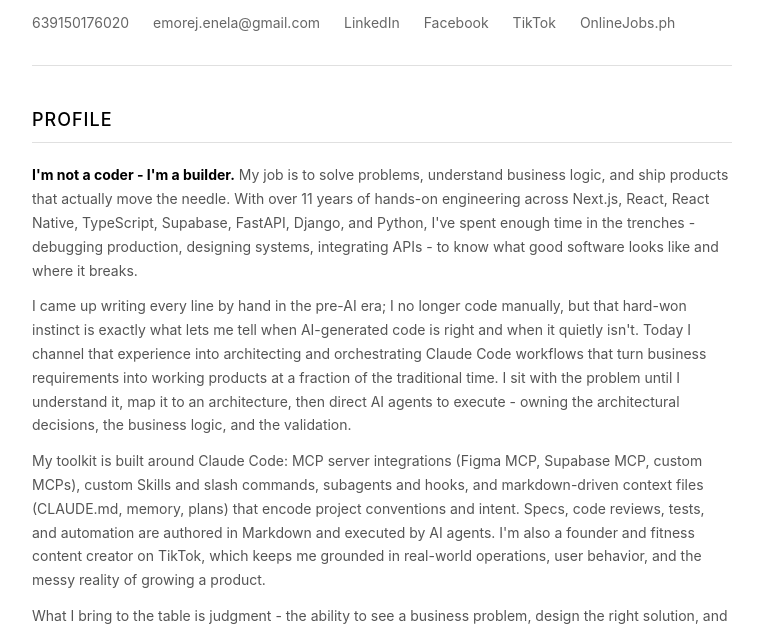
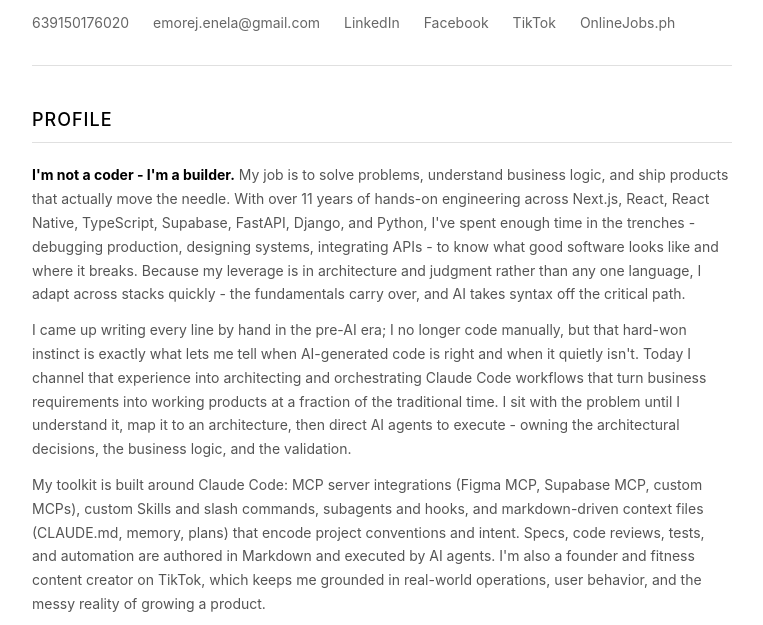
Before and after one commit to jerome2525/resumeapp, a website: page index.html in a window 1280 px wide. Shown: the part 128-753 px from the top of the page, without its empty margins (258-1021 px from the left). Drawn offline with Linux system fonts and the light colour scheme.

Commit message:
Enhance profile section by expanding the description of engineering experience and adaptability across technology stacks, emphasizing the role of architecture and judgment in AI-native workflows. This update aims to provide a clearer narrative of problem-solving capabilities and the integration of AI in product development.

```diff
--- a/index.html
+++ b/index.html
@@ -239,7 +239,7 @@
         <section>
             <h2>Profile</h2>
             <div class="profile">
-                <p><strong>I'm not a coder - I'm a builder.</strong> My job is to solve problems, understand business logic, and ship products that actually move the needle. With over <span id="years-exp">10</span> years of hands-on engineering across Next.js, React, React Native, TypeScript, Supabase, FastAPI, Django, and Python, I've spent enough time in the trenches - debugging production, designing systems, integrating APIs - to know what good software looks like and where it breaks.</p>
+                <p><strong>I'm not a coder - I'm a builder.</strong> My job is to solve problems, understand business logic, and ship products that actually move the needle. With over <span id="years-exp">10</span> years of hands-on engineering across Next.js, React, React Native, TypeScript, Supabase, FastAPI, Django, and Python, I've spent enough time in the trenches - debugging production, designing systems, integrating APIs - to know what good software looks like and where it breaks. Because my leverage is in architecture and judgment rather than any one language, I adapt across stacks quickly - the fundamentals carry over, and AI takes syntax off the critical path.</p>
                 <p>I came up writing every line by hand in the pre-AI era; I no longer code manually, but that hard-won instinct is exactly what lets me tell when AI-generated code is right and when it quietly isn't. Today I channel that experience into architecting and orchestrating Claude Code workflows that turn business requirements into working products at a fraction of the traditional time. I sit with the problem until I understand it, map it to an architecture, then direct AI agents to execute - owning the architectural decisions, the business logic, and the validation.</p>
                 <p>My toolkit is built around Claude Code: MCP server integrations (Figma MCP, Supabase MCP, custom MCPs), custom Skills and slash commands, subagents and hooks, and markdown-driven context files (CLAUDE.md, memory, plans) that encode project conventions and intent. Specs, code reviews, tests, and automation are authored in Markdown and executed by AI agents. I'm also a founder and fitness content creator on TikTok, which keeps me grounded in real-world operations, user behavior, and the messy reality of growing a product.</p>
                 <p>What I bring to the table is judgment - the ability to see a business problem, design the right solution, and build it end-to-end using AI-native workflows. <strong>Seeking opportunities where builders, not just coders, are what the product needs.</strong></p>
```
